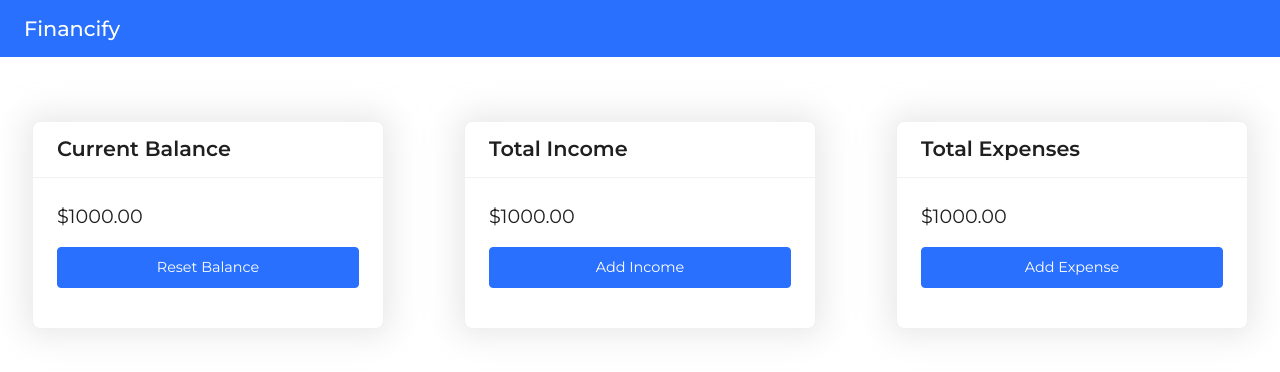
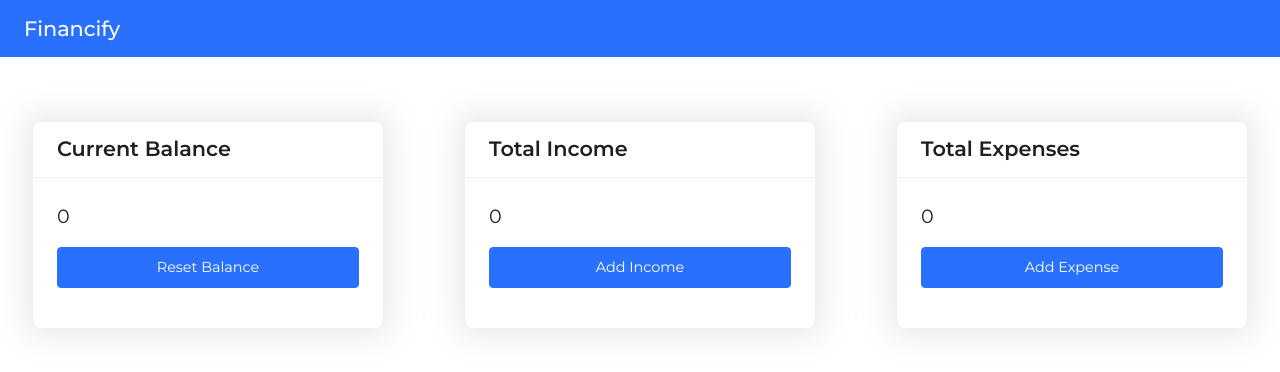
Before and after one commit to prathameshchaskar/Financify, a React (Vite) app: page /dashboard in a window 1280 px wide. Shown: the top 372 px of the page. Built offline with nearby package versions, Linux system fonts and the light colour scheme; no server answers.

Commit message:
transactions displayed in cards

```diff
--- a/src/components/Cards/index.jsx
+++ b/src/components/Cards/index.jsx
@@ -3,20 +3,22 @@ import "./styles.css"
 import { Card, Row } from 'antd'
 import { Button } from '../Button'
 
-export const Cards = ({showIncomeModal, showExpenseModal}) => {
+export const Cards = ({
+    income,expense, totalBalance,
+    showIncomeModal, showExpenseModal}) => {
   return (
     <div>
         <Row className='my-row'>
             <Card className='my-card' title="Current Balance">
-                <p> $1000.00 </p>
+                <p> {totalBalance} </p>
                 <Button text="Reset Balance" blue={true} />
             </Card>
             <Card className='my-card' title="Total Income">
-                <p> $1000.00 </p>
+                <p> {income} </p>
                 <Button text="Add Income" blue={true} onClick={showIncomeModal}/>
             </Card>
             <Card className='my-card' title="Total Expenses">
-                <p> $1000.00 </p>
+                <p> {expense} </p>
                 <Button text="Add Expense" blue={true} onClick={showExpenseModal}/>
             </Card>
         </Row>
--- a/src/pages/Dashboard.jsx
+++ b/src/pages/Dashboard.jsx
@@ -13,11 +13,14 @@ import { addDoc, collection, doc, getDocs, query } from "firebase/firestore";
 const Dashboard = () => {
   const [user] = useAuthState(auth);
 
-  const [transaction, setTransaction] = useState([]);
+  const [transactions, setTransactions] = useState([]);
   const [loading, setLoading] = useState(false);
 
   const [isIncomeModalVisible, setIsIncomeModalVisible] = useState(false);
   const [isExpenseModalVisible, setIsExpenseModalVisible] = useState(false);
+  const [income, setIncome] = useState(0);
+  const [expense, setExpense] = useState(0);
+  const [totalBalance, setTotalBalance] = useState(0);
 
   const showIncomeModal = () => {
     setIsIncomeModalVisible(true);
@@ -54,6 +57,10 @@ const Dashboard = () => {
       );
       console.log("Document written with ID: ", docRef.id);
       toast.success("Transaction Added!");
+      let newArr = transactions;
+      newArr.push(transaction);
+      setTransactions(newArr);
+      calculateBalance();
     } catch (e) {
       console.error("Error adding document: ", e);
       toast.error("Couldn't add transaction");
@@ -63,6 +70,26 @@ const Dashboard = () => {
   useEffect(() => {
     fetchTransactions();
   }, []);
+
+  useEffect(() => {
+    calculateBalance();
+  }, [transactions]);
+
+  const calculateBalance = () => {
+    let incomeTotal = 0;
+    let expenseTotal = 0;
+
+    transactions.forEach((transaction) => {
+      if (transaction.type === "income") {
+        incomeTotal += transaction.amount;
+      } else {
+        expenseTotal += transaction.amount;
+      }
+    });
+    setIncome(incomeTotal);
+    setExpense(expenseTotal);
+    setTotalBalance(incomeTotal - expenseTotal);
+  };
 
   const fetchTransactions = async () => {
     setLoading(true);
@@ -74,7 +101,7 @@ const Dashboard = () => {
       querySnapshot.forEach((doc) => {
         transactionsArray.push(doc.data());
       });
-      setTransaction(transactionsArray);
+      setTransactions(transactionsArray);
       console.log("trasaction Array", transactionsArray);
       toast.success("Transaction Fetched!");
     }
@@ -89,6 +116,9 @@ const Dashboard = () => {
       ) : (
         <>
           <Cards
+            income={income}
+            expense={expense}
+            totalBalance={totalBalance}
             showIncomeModal={showIncomeModal}
             showExpenseModal={showExpenseModal}
           />
```
